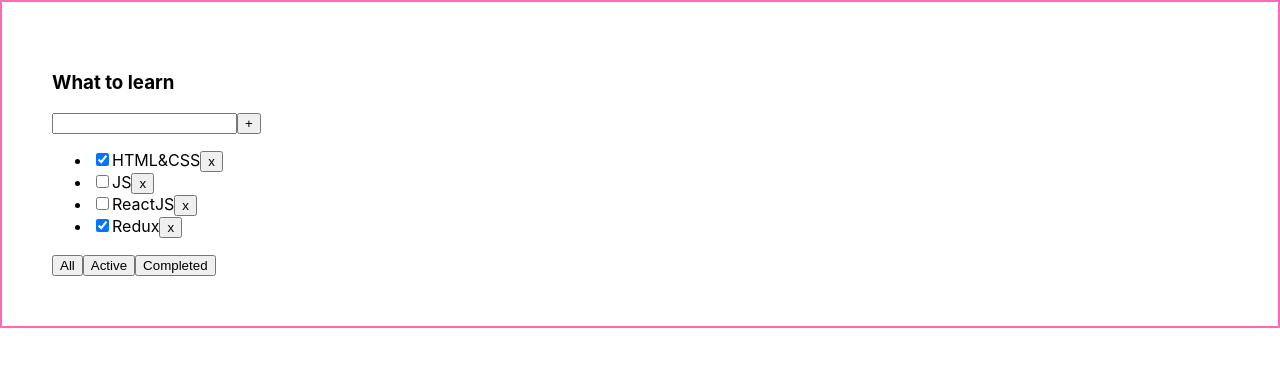
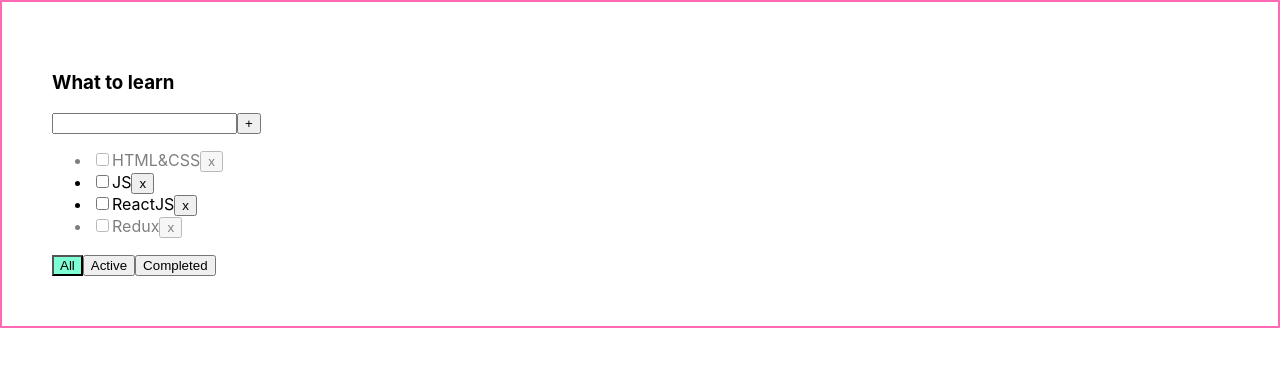
Before and after one commit to aizhan-rakhmetova/to-do-list-app, a React (Create React App) app: page / in a window 1280 px wide. Shown: the top 366 px of the page. Built offline with nearby package versions, Linux system fonts and the light colour scheme.

Commit message:
changeTaskStatus, trim(), etc.

```diff
--- a/src/App.css
+++ b/src/App.css
@@ -13,3 +13,19 @@
   padding: 50px;
 
 }
+
+.error {
+  border: red 1px solid;
+}
+
+.error-message {
+  color: red;
+}
+
+.active-filter{
+  background-color: aquamarine;
+}
+
+.is-done {
+  opacity: 0.5
+}
--- a/src/App.tsx
+++ b/src/App.tsx
@@ -32,6 +32,16 @@ function App() {
         setTasks([newTask, ...tasks]);
     }
 
+    function changeTaskStatus(taskId: string, isDone: boolean) {
+        let task = tasks.find( (t) => t.id === taskId)
+        if(task){
+            task.isDone = isDone;
+        }
+        setTasks([...tasks]);
+    }
+
+
+
     let tasksForToDoList = tasks;
     if(filter === "completed") {
         tasksForToDoList = tasks.filter(t=>t.isDone === true);
@@ -52,6 +62,8 @@ function App() {
                       removeTask = {removeTask}
                       changeFilter = {changeFilter}
                       addTask ={addTask}
+                      changeTaskStatus = {changeTaskStatus}
+                      filter = {filter}
             />
         </div>
     );
--- a/src/Todolist.tsx
+++ b/src/Todolist.tsx
@@ -1,4 +1,4 @@
-import React, {useState} from "react";
+import React, {ChangeEvent, useState} from "react";
 import {FilterValuesType} from "./App";
 
 export type TasksType = {
@@ -12,22 +12,34 @@ type PropsType = {
     removeTask: (id: string) => void
     changeFilter: (value: FilterValuesType) => void
     addTask: (newTaskTitle: string) => void
+    changeTaskStatus: (taskId: string, isDone: boolean)=> void
+    filter: FilterValuesType
 }
 
 export function Todolist(props: PropsType) {
     const [newTaskTitle, setNewTaskTitle] = useState(" ")
+    const [error, setError] = useState<string | null>(null)
+
 
     const onChangeHandler = (event: React.ChangeEvent<HTMLInputElement>) => {
         setNewTaskTitle(event.currentTarget.value);
     }
     const addTask = () => {
-        props.addTask(newTaskTitle);
-        setNewTaskTitle(' ');
+        if(newTaskTitle.trim() !== "" && newTaskTitle !== "bad word"){
+            props.addTask(newTaskTitle.trim());
+            setNewTaskTitle(' ');
+        } else{
+            setError("Filed is required");
+        }
+
     }
     const onAllClickHandler = () => props.changeFilter("all");
     const onActiveClickHandler = () => props.changeFilter("active");
     const onCompletedClickHandler = () => props.changeFilter("completed");
-    const onKeyDownPressHandler = (event: React.KeyboardEvent<HTMLInputElement>) => event.key === "Enter" && addTask();
+    const onKeyDownPressHandler = (event: React.KeyboardEvent<HTMLInputElement>) => {
+        setError(null);
+        event.key === "Enter" && addTask();
+    }
 
 
     return (
@@ -36,20 +48,26 @@ export function Todolist(props: PropsType) {
             <div>
                 <input value={newTaskTitle}
                        onChange={onChangeHandler}
-                       onKeyDown={onKeyDownPressHandler}/>
+                       onKeyDown={onKeyDownPressHandler}
+                       className={error ? "error" : ""}
+                />
                 <button onClick={addTask}
                         disabled ={newTaskTitle.length === 0}>
                     +
                 </button>
                 {newTaskTitle.length>15 && <div style ={{color: "red"}}>TEXT IS TOO LONG</div>}
+                {error && <div className="error-message"> {error}</div> }
             </div>
             <ul>
                 {
                     props.tasks.map((task) => {
                         const onRemoveTaskHandler = () => props.removeTask(task.id);
+                        const onChangeHandler = (e: ChangeEvent<HTMLInputElement>) => {
+                            props.changeTaskStatus(task.id, e.currentTarget.checked);
+                        }
                         return (
-                            <li key={task.id}>
-                                <input type="checkbox" checked={task.isDone}/>
+                            <li key={task.id} className = {task.isDone ? "is-done" : ''}>
+                                <input type="checkbox" onChange = {onChangeHandler}/>
                                 <span>{task.title}</span>
                                 <button
                                     onClick={onRemoveTaskHandler}>
@@ -61,9 +79,12 @@ export function Todolist(props: PropsType) {
                 }
             </ul>
             <div>
-                <button onClick={onAllClickHandler}>All</button>
-                <button onClick={onActiveClickHandler}>Active</button>
-                <button onClick={onCompletedClickHandler}>Completed</button>
+                <button className={props.filter === 'all' ? "active-filter" : ""}
+                        onClick={onAllClickHandler}>All</button>
+                <button className={props.filter === 'active' ? "active-filter" : ""}
+                        onClick={onActiveClickHandler}>Active</button>
+                <button className={props.filter === 'completed' ? "active-filter" : ""}
+                        onClick={onCompletedClickHandler}>Completed</button>
                 {/*<input placeholder="date of birth"/>*/}
             </div>
         </div>
```
